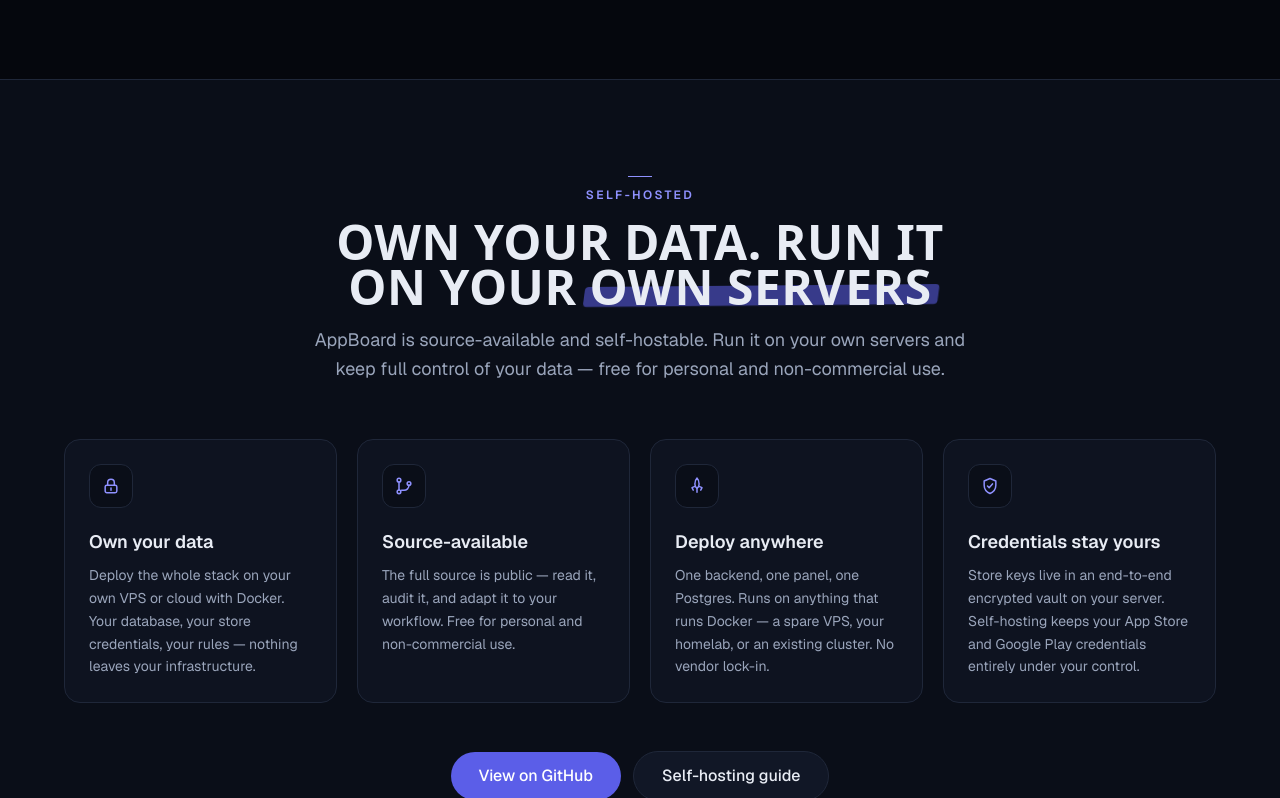
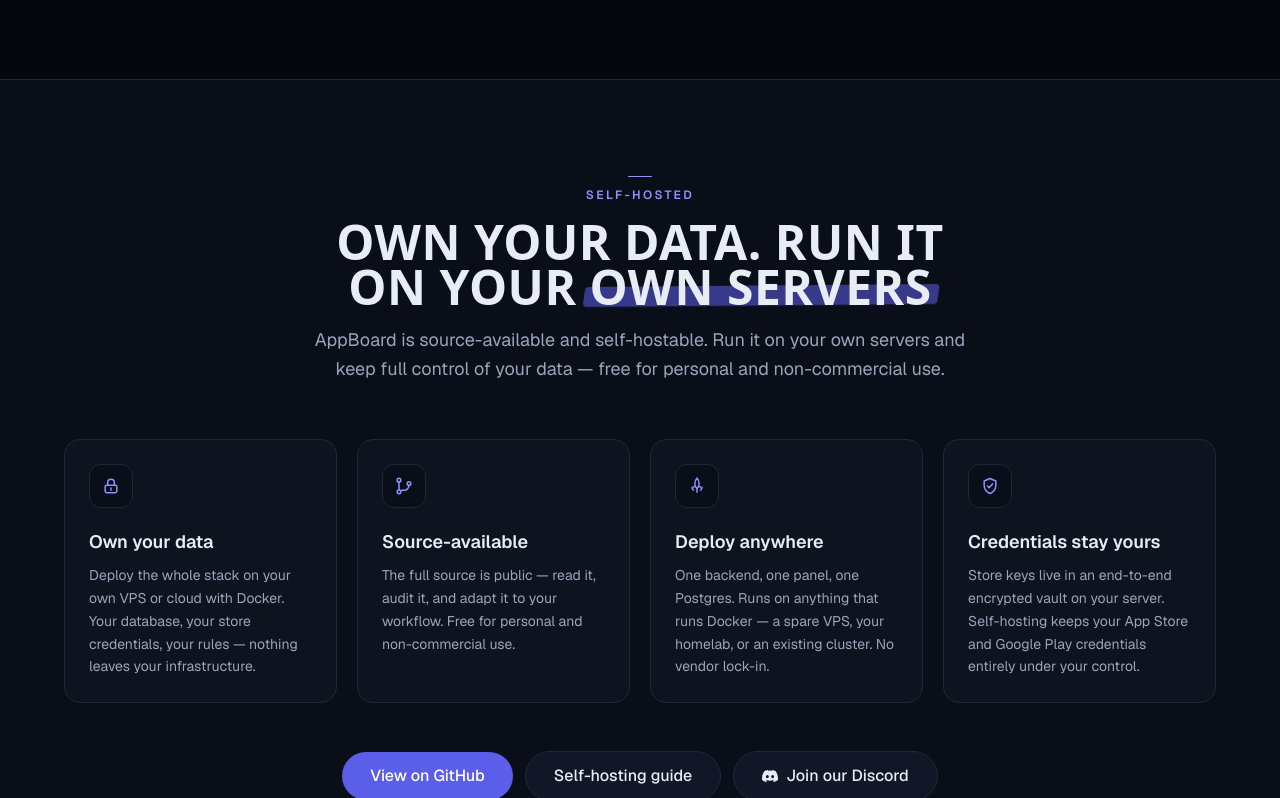
Before and after one commit to erykkruk/appboard_website, a Next.js app: page / in a window 1280 px wide. Shown: the part 11202-12000 px from the top of the page. Built offline with nearby package versions, Linux system fonts and the light colour scheme; a web font is replaced by a local one.

Commit message:
feat(website): add Discord community link (self-hosted CTA + footer)

```diff
--- a/src/components/layout/footer.tsx
+++ b/src/components/layout/footer.tsx
@@ -1,6 +1,6 @@
 import Link from "next/link";
 
-import { APP_URL, GITHUB_URL } from "@/lib/seo";
+import { APP_URL, DISCORD_URL, GITHUB_URL } from "@/lib/seo";
 
 import { Logo } from "./logo";
 
@@ -33,6 +33,7 @@
       { href: "/blog", label: "Blog" },
       { href: "/faq", label: "FAQ" },
       { external: true, href: GITHUB_URL, label: "Source on GitHub" },
+      { external: true, href: DISCORD_URL, label: "Discord community" },
       { href: "/#self-hosted", label: "Self-hosting" },
     ],
     title: "Resources",
--- a/src/components/sections/self-hosted-section.tsx
+++ b/src/components/sections/self-hosted-section.tsx
@@ -1,6 +1,7 @@
 import {
   BranchIcon,
   ButtonLink,
+  DiscordIcon,
   FeatureCard,
   Highlight,
   LockIcon,
@@ -8,7 +9,7 @@
   SectionHeading,
   ShieldIcon,
 } from "@/components/ui";
-import { GITHUB_URL } from "@/lib/seo";
+import { DISCORD_URL, GITHUB_URL } from "@/lib/seo";
 
 import type { JSX, ReactNode } from "react";
 
@@ -81,6 +82,10 @@
             <ButtonLink href="/docs" size="lg" variant="secondary">
               Self-hosting guide
             </ButtonLink>
+            <ButtonLink href={DISCORD_URL} size="lg" variant="secondary">
+              <DiscordIcon className="size-4" />
+              Join our Discord
+            </ButtonLink>
           </div>
           <p className="text-sm text-muted">
             Source-available under the PolyForm Noncommercial License — free for
--- a/src/components/ui/icons.tsx
+++ b/src/components/ui/icons.tsx
@@ -127,6 +127,20 @@
   );
 }
 
+// Brand glyph — filled (not IconBase, which is stroke-only).
+export function DiscordIcon({ className }: IconProps): JSX.Element {
+  return (
+    <svg
+      aria-hidden="true"
+      className={className}
+      fill="currentColor"
+      viewBox="0 0 24 24"
+    >
+      <path d="M20.317 4.369a19.79 19.79 0 0 0-4.885-1.515.074.074 0 0 0-.079.037c-.21.375-.444.864-.608 1.25a18.27 18.27 0 0 0-5.487 0 12.64 12.64 0 0 0-.617-1.25.077.077 0 0 0-.079-.037A19.736 19.736 0 0 0 3.677 4.37a.07.07 0 0 0-.032.027C.533 9.046-.32 13.58.099 18.057a.082.082 0 0 0 .031.057 19.9 19.9 0 0 0 5.993 3.03.078.078 0 0 0 .084-.028c.462-.63.874-1.295 1.226-1.994a.076.076 0 0 0-.041-.106 13.107 13.107 0 0 1-1.872-.892.077.077 0 0 1-.008-.128c.126-.094.252-.192.372-.291a.074.074 0 0 1 .077-.01c3.928 1.793 8.18 1.793 12.062 0a.074.074 0 0 1 .078.01c.12.099.246.198.373.292a.077.077 0 0 1-.006.127 12.3 12.3 0 0 1-1.873.891.077.077 0 0 0-.041.107c.36.698.772 1.362 1.225 1.993a.076.076 0 0 0 .084.028 19.839 19.839 0 0 0 6.002-3.03.077.077 0 0 0 .032-.054c.5-5.177-.838-9.674-3.549-13.66a.061.061 0 0 0-.031-.03ZM8.02 15.331c-1.183 0-2.157-1.086-2.157-2.419 0-1.333.955-2.42 2.157-2.42 1.21 0 2.176 1.096 2.157 2.42 0 1.333-.956 2.42-2.157 2.42Zm7.975 0c-1.183 0-2.157-1.086-2.157-2.419 0-1.333.955-2.42 2.157-2.42 1.21 0 2.176 1.096 2.157 2.42 0 1.333-.946 2.42-2.157 2.42Z" />
+    </svg>
+  );
+}
+
 export function MenuIcon({ className }: IconProps): JSX.Element {
   return (
     <IconBase className={className}>
--- a/src/components/ui/index.ts
+++ b/src/components/ui/index.ts
@@ -9,6 +9,7 @@
   ChatIcon,
   CheckIcon,
   CloseIcon,
+  DiscordIcon,
   ImageIcon,
   LockIcon,
   MenuIcon,
--- a/src/lib/seo.ts
+++ b/src/lib/seo.ts
@@ -3,6 +3,7 @@
 export const SITE_URL = "https://appboard.dev";
 export const APP_URL = "https://app.appboard.dev";
 export const GITHUB_URL = "https://github.com/erykkruk/appboard_backend";
+export const DISCORD_URL = "https://discord.gg/3VpCwukDE3";
 export const SITE_NAME = "AppBoard";
 export const SITE_TITLE = "AppBoard — ASO for App Store & Google Play in One Panel";
 export const SITE_DESCRIPTION =
```
Also changed, not shown: src/app/icon.svg.
